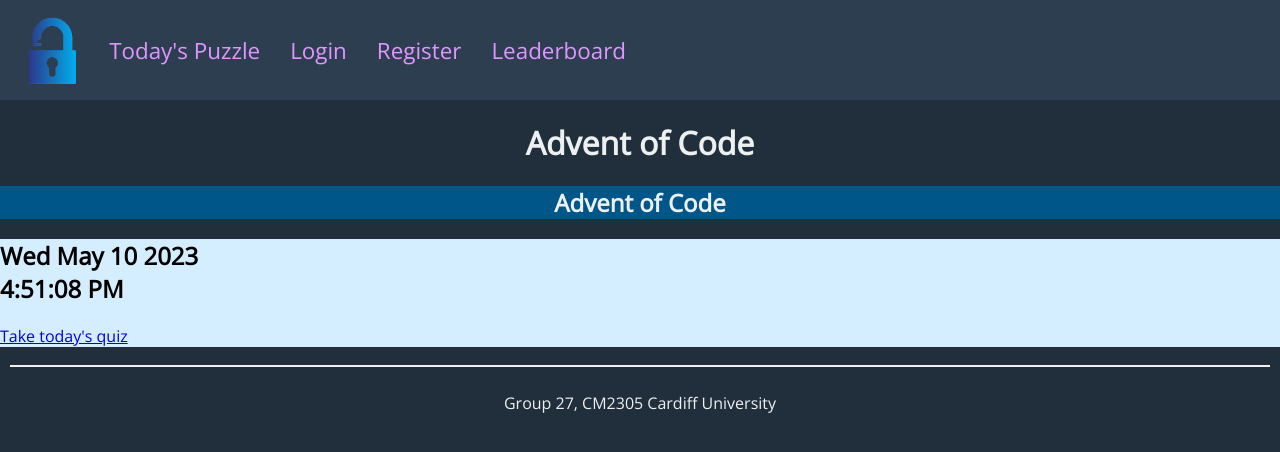
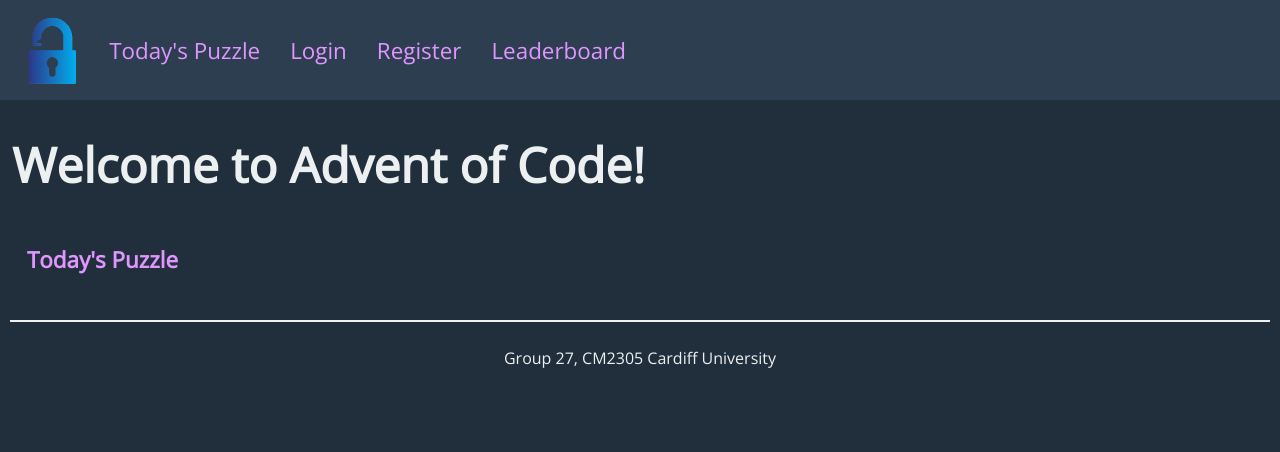
Before and after one commit to moahmed0987/abacws-advent, a Flask app: page / in a window 1280 px wide. Shown: the top 452 px of the page. Run offline with Flask 3, Linux system fonts and the light colour scheme; some libraries are stand-ins or nearby versions.

Commit message:
added new home page

```diff
--- a/advent_of_code/routes.py
+++ b/advent_of_code/routes.py
@@ -13,7 +13,7 @@ login_manager.login_view = "login"
 
 @app.route('/')
 def home():
-    return render_template("index.html", title="Advent of Code")
+    return render_template("index2.html")
 
 @app.route("/register", methods=["GET", "POST"])
 def register():
--- /dev/null
+++ b/advent_of_code/static/css/index-style2.css
@@ -0,0 +1,6 @@
+.welcome {
+    font-size: 1.5rem;
+    font-weight: bold;
+    text-align: left;
+    margin: 0.5em;
+}
--- a/advent_of_code/templates/base.html
+++ b/advent_of_code/templates/base.html
@@ -5,7 +5,11 @@
     <meta charset="utf-8">
     <meta http-equiv="X-UA-Compatible" content="IE=edge">
     <meta name="viewport" content="width=device-width, initial-scale=1">
-    <title>{{ title }} | Advent of Code</title>
+    {% if title %}
+        <title>{{ title }} | Advent of Code</title>
+    {% else %}
+        <title>Advent of Code</title>
+    {% endif %}
     <link rel="stylesheet" href="https://cdnjs.cloudflare.com/ajax/libs/font-awesome/5.8.1/css/fontawesome.min.css">
     <link rel=stylesheet type=text/css href="{{ url_for('static', filename='css/base_style.css') }}">
     <link rel="shortcut icon" href="{{ url_for('static', filename='favicon.ico') }}">
@@ -61,9 +65,11 @@
             </li>
         </nav>
 
+        {% if title %}
         <div class="title">
             <h1>{{ title }}</h1>
         </div>
+        {% endif %}
     </header>
 
     <div class="alert">
--- /dev/null
+++ b/advent_of_code/templates/index2.html
@@ -0,0 +1,19 @@
+{% extends "base.html" %}
+
+{% block head %}
+    <link rel=stylesheet type=text/css href="{{ url_for('static', filename='css/index-style2.css') }}">
+{% endblock head %}
+
+{% block content %}
+    <div class="welcome">
+        {% if current_user.is_authenticated %}
+            <h1>Welcome, {{ current_user.username }}!</h1>
+        {% else %}
+            <h1>Welcome to Advent of Code!</h1>
+        {% endif %}
+        <a href="url_for('puzzle', puzzle_date='today')" class="btn nav-item-link" style="width: fit-content;">Today's Puzzle</a>
+    </div>
+    <div class="todays_puzzle">
+    </div>
+
+{% endblock content %}
```
